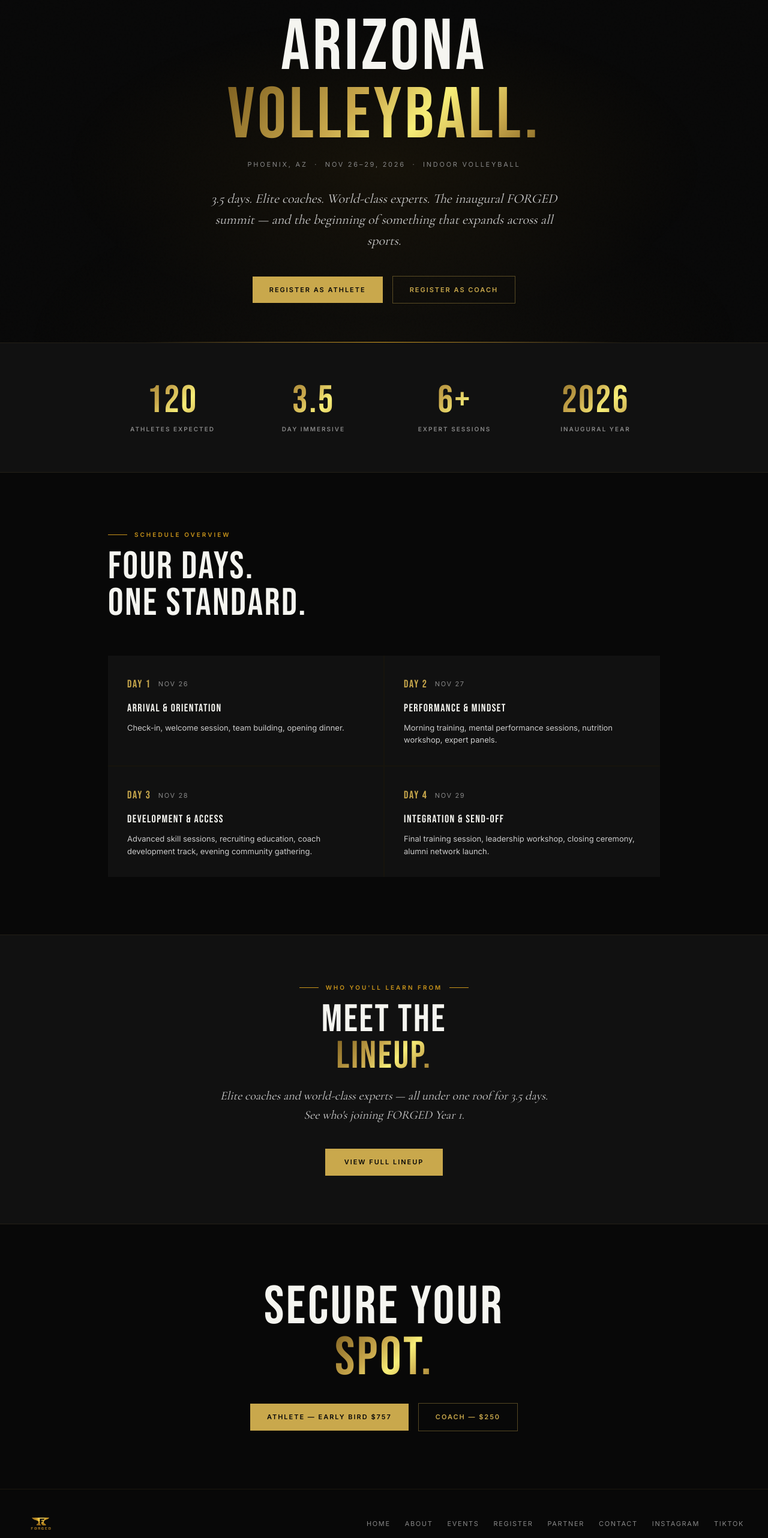
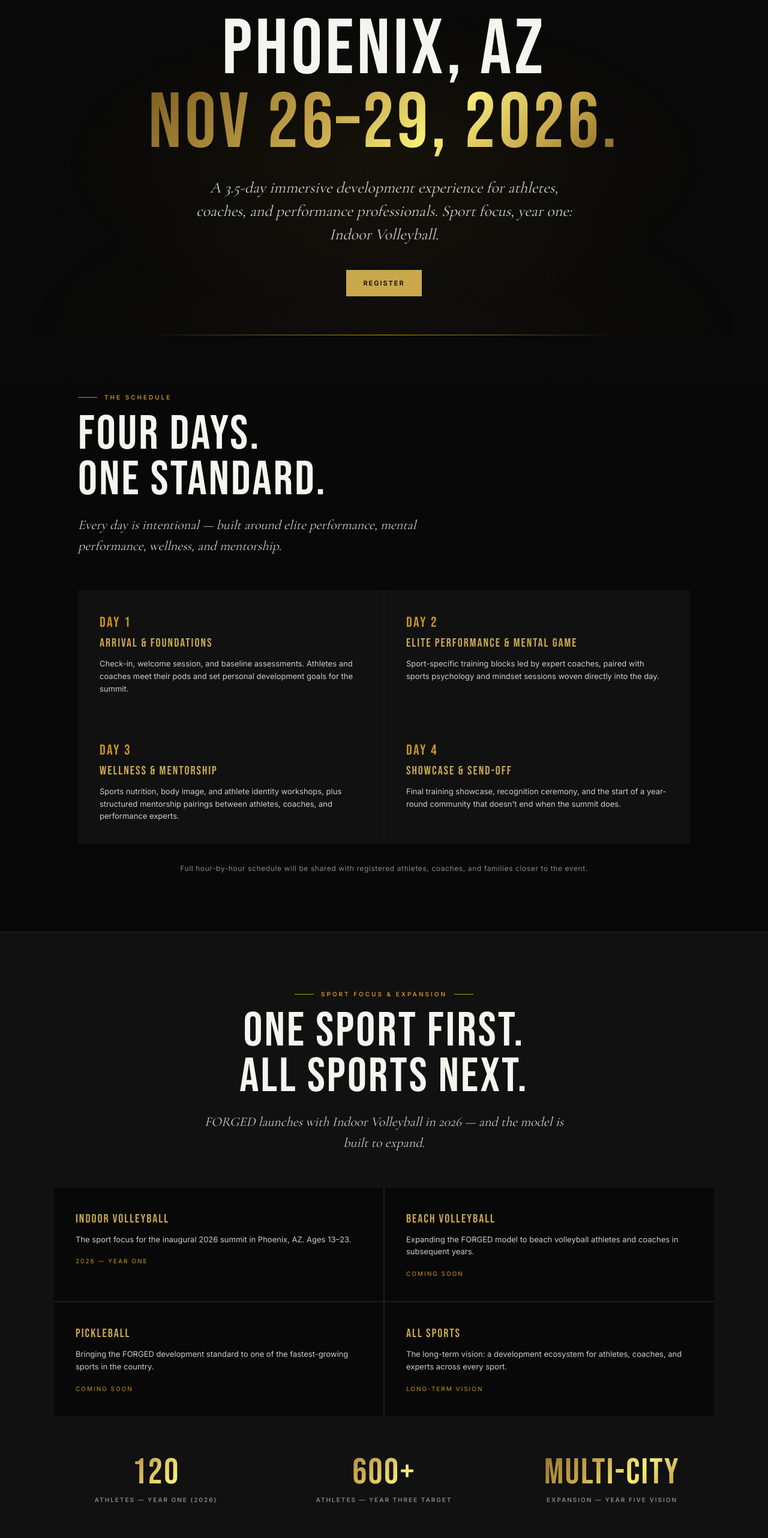
Before and after one commit to beforged26/forged-site, a Next.js app in the folder forged-site/: page /events in a window 1280 px wide. Shown: the part 162-2726 px from the top of the page at 60% size. Built offline with nearby package versions, Linux system fonts and the light colour scheme.

Commit message:
Update page.tsx

```diff
--- a/forged-site/src/app/events/page.tsx
+++ b/forged-site/src/app/events/page.tsx
@@ -1,21 +1,66 @@
 import type { Metadata } from "next";
+import Link from "next/link";
 import FadeUp from "@/components/FadeUp";
-import Link from "next/link";
 
 export const metadata: Metadata = {
-  title: "AZ — Volleyball | FORGED",
+  title: "Events — FORGED",
   description:
-    "FORGED inaugural summit — Phoenix, Arizona. November 26–29, 2026. Indoor Volleyball. 3.5 days of elite athlete and coach development.",
+    "FORGED 2026 — the inaugural elite athlete and coach development summit. Phoenix, AZ, November 26–29, 2026. Indoor Volleyball, expanding to all sports.",
 };
 
 const schedule = [
-  { day: "Day 1", date: "Nov 26", label: "Arrival & Orientation", desc: "Check-in, welcome session, team building, opening dinner." },
-  { day: "Day 2", date: "Nov 27", label: "Performance & Mindset", desc: "Morning training, mental performance sessions, nutrition workshop, expert panels." },
-  { day: "Day 3", date: "Nov 28", label: "Development & Access", desc: "Advanced skill sessions, recruiting education, coach development track, evening community gathering." },
-  { day: "Day 4", date: "Nov 29", label: "Integration & Send-Off", desc: "Final training session, leadership workshop, closing ceremony, alumni network launch." },
+  {
+    day: "Day 1",
+    title: "Arrival & Foundations",
+    desc: "Check-in, welcome session, and baseline assessments. Athletes and coaches meet their pods and set personal development goals for the summit.",
+  },
+  {
+    day: "Day 2",
+    title: "Elite Performance & Mental Game",
+    desc: "Sport-specific training blocks led by expert coaches, paired with sports psychology and mindset sessions woven directly into the day.",
+  },
+  {
+    day: "Day 3",
+    title: "Wellness & Mentorship",
+    desc: "Sports nutrition, body image, and athlete identity workshops, plus structured mentorship pairings between athletes, coaches, and performance experts.",
+  },
+  {
+    day: "Day 4",
+    title: "Showcase & Send-Off",
+    desc: "Final training showcase, recognition ceremony, and the start of a year-round community that doesn't end when the summit does.",
+  },
 ];
 
-export default function AZVolleyball() {
+const expansion = [
+  { stat: "120", label: "Athletes — Year One (2026)" },
+  { stat: "600+", label: "Athletes — Year Three Target" },
+  { stat: "Multi-City", label: "Expansion — Year Five Vision" },
+];
+
+const sports = [
+  {
+    title: "Indoor Volleyball",
+    desc: "The sport focus for the inaugural 2026 summit in Phoenix, AZ. Ages 13–23.",
+    tag: "2026 — Year One",
+  },
+  {
+    title: "Beach Volleyball",
+    desc: "Expanding the FORGED model to beach volleyball athletes and coaches in subsequent years.",
+    tag: "Coming Soon",
+  },
+  {
+    title: "Pickleball",
+    desc: "Bringing the FORGED development standard to one of the fastest-growing sports in the country.",
+    tag: "Coming Soon",
+  },
+  {
+    title: "All Sports",
+    desc: "The long-term vision: a development ecosystem for athletes, coaches, and experts across every sport.",
+    tag: "Long-Term Vision",
+  },
+];
+
+export default function Events() {
   return (
     <>
       {/* HERO */}
@@ -28,103 +73,133 @@
           }}
         />
         <p className="text-[11px] font-semibold tracking-[0.3em] uppercase text-gold-m mb-5 relative z-[1]">
-          Inaugural Event
+          The Inaugural Summit
         </p>
-        <h1 className="font-display text-[clamp(52px,10vw,120px)] leading-[0.95] tracking-[0.04em] text-cream mb-4 relative z-[1]">
-          ARIZONA
+        <h1 className="font-display text-[clamp(56px,11vw,130px)] leading-[0.95] tracking-[0.04em] text-cream mb-6 relative z-[1]">
+          PHOENIX, AZ
           <br />
-          <span className="gold-gradient-text">VOLLEYBALL.</span>
+          <span className="gold-gradient-text">NOV 26–29, 2026.</span>
         </h1>
-        <p className="text-[11px] tracking-[0.25em] uppercase text-muted mb-8 relative z-[1]">
-          Phoenix, AZ &nbsp;·&nbsp; Nov 26–29, 2026 &nbsp;·&nbsp; Indoor Volleyball
+        <p className="font-serif italic text-[clamp(18px,3vw,26px)] text-light max-w-[640px] mx-auto relative z-[1] leading-[1.5] mb-10">
+          A 3.5-day immersive development experience for athletes, coaches,
+          and performance professionals. Sport focus, year one: Indoor
+          Volleyball.
         </p>
-        <p className="font-serif italic text-[clamp(16px,2.5vw,22px)] text-light max-w-[580px] mx-auto relative z-[1] leading-[1.6] mb-10">
-          3.5 days. Elite coaches. World-class experts. The inaugural FORGED summit — and the beginning of something that expands across all sports.
-        </p>
-        <div className="flex items-center justify-center gap-4 flex-wrap relative z-[1]">
-          <Link href="/register/athlete" className="inline-block text-[11px] font-bold tracking-[0.18em] uppercase text-black bg-gold px-7 py-3.5 hover:bg-gold-m transition-colors">
-            Register as Athlete
+        <FadeUp className="relative z-[1]">
+          <Link
+            href="/register"
+            className="inline-block text-[11px] font-bold tracking-[0.18em] uppercase text-black bg-gold px-7 py-3.5 hover:bg-gold-m transition-colors"
+          >
+            Register
           </Link>
-          <Link href="/register/coach" className="inline-block text-[11px] font-bold tracking-[0.18em] uppercase text-gold border border-gold/40 px-7 py-3.5 hover:border-gold transition-colors">
-            Register as Coach
-          </Link>
-        </div>
+        </FadeUp>
       </section>
 
       <div className="gold-rule" />
 
-      {/* QUICK STATS */}
-      <div className="bg-dark border-y border-gold/10 py-16 px-6 md:px-10">
-        <div className="max-w-[900px] mx-auto grid gap-10 text-center" style={{ gridTemplateColumns: "repeat(auto-fit, minmax(160px, 1fr))" }}>
-          {[
-            { num: "120", label: "Athletes Expected" },
-            { num: "3.5", label: "Day Immersive" },
-            { num: "6+", label: "Expert Sessions" },
-            { num: "2026", label: "Inaugural Year" },
-          ].map((s) => (
-            <FadeUp key={s.label}>
-              <div className="font-display text-[clamp(40px,6vw,64px)] tracking-[0.04em] gold-gradient-text leading-none mb-2">{s.num}</div>
-              <div className="text-[10px] font-semibold tracking-[0.2em] uppercase text-muted">{s.label}</div>
-            </FadeUp>
-          ))}
-        </div>
-      </div>
-
       {/* SCHEDULE */}
-      <FadeUp className="max-w-[1000px] mx-auto px-6 md:px-10 py-24">
-        <p className="section-eyebrow">Schedule Overview</p>
-        <h2 className="font-display text-[clamp(36px,6vw,64px)] tracking-[0.04em] leading-[0.95] text-cream mb-14">
+      <FadeUp className="max-w-[1100px] mx-auto px-6 md:px-10 py-24">
+        <p className="section-eyebrow">The Schedule</p>
+        <h2 className="font-display text-[clamp(42px,7vw,80px)] tracking-[0.04em] leading-[0.95] text-cream mb-5">
           FOUR DAYS.
           <br />
           ONE STANDARD.
         </h2>
+        <p className="font-serif italic text-[clamp(18px,2.5vw,22px)] text-light max-w-[640px] leading-[1.6] mb-14">
+          Every day is intentional — built around elite performance, mental
+          performance, wellness, and mentorship.
+        </p>
+
         <div className="grid gap-[2px] bg-gold/[0.08] grid-cols-1 md:grid-cols-2">
           {schedule.map((s) => (
-            <FadeUp key={s.day} className="bg-dark p-8 border-t-2 border-transparent hover:border-gold-m hover:bg-dark2 transition-colors">
-              <div className="flex items-center gap-3 mb-3">
-                <span className="font-display text-gold text-lg tracking-[0.1em]">{s.day}</span>
-                <span className="text-[11px] text-muted tracking-[0.15em] uppercase">{s.date}</span>
-              </div>
-              <div className="font-display text-lg tracking-[0.08em] text-cream mb-2">{s.label}</div>
+            <FadeUp key={s.day} className="bg-dark p-9 border-t-2 border-transparent transition-colors hover:border-gold-m hover:bg-dark2">
+              <div className="font-display text-2xl tracking-[0.1em] text-gold-m mb-1">{s.day}</div>
+              <div className="font-display text-xl tracking-[0.1em] text-gold mb-2.5">{s.title}</div>
               <p className="text-[13px] text-light leading-[1.6]">{s.desc}</p>
             </FadeUp>
           ))}
         </div>
+        <p className="text-[12px] text-muted text-center mt-8 tracking-[0.05em]">
+          Full hour-by-hour schedule will be shared with registered
+          athletes, coaches, and families closer to the event.
+        </p>
       </FadeUp>
 
-      {/* LINEUP CTA */}
-      <div className="bg-dark border-y border-gold/10 py-20 px-6 md:px-10 text-center">
-        <FadeUp>
-          <p className="section-eyebrow center justify-center">Who You&apos;ll Learn From</p>
-          <h2 className="font-display text-[clamp(36px,6vw,64px)] tracking-[0.04em] leading-[0.95] text-cream mb-5">
-            MEET THE
+      {/* SPORT FOCUS / EXPANSION */}
+      <div className="bg-dark border-y border-gold/10 py-24 px-6 md:px-10">
+        <div className="max-w-[1100px] mx-auto">
+          <p className="section-eyebrow center justify-center">Sport Focus &amp; Expansion</p>
+          <h2 className="font-display text-center text-[clamp(42px,7vw,80px)] tracking-[0.04em] leading-[0.95] text-cream mb-5">
+            ONE SPORT FIRST.
             <br />
-            <span className="gold-gradient-text">LINEUP.</span>
+            ALL SPORTS NEXT.
           </h2>
-          <p className="font-serif italic text-[clamp(16px,2vw,20px)] text-light max-w-[560px] mx-auto mb-10 leading-[1.6]">
-            Elite coaches and world-class experts — all under one roof for 3.5 days. See who&apos;s joining FORGED Year 1.
+          <p className="font-serif italic text-[clamp(18px,2.5vw,22px)] text-light max-w-[640px] mx-auto text-center leading-[1.6] mb-14">
+            FORGED launches with Indoor Volleyball in 2026 — and the model is
+            built to expand.
           </p>
-          <Link href="/events/az-volleyball/lineup" className="inline-block text-[11px] font-bold tracking-[0.18em] uppercase text-black bg-gold px-8 py-3.5 hover:bg-gold-m transition-colors">
-            View Full Lineup
-          </Link>
-        </FadeUp>
+
+          <div className="grid gap-[2px] bg-gold/[0.08] grid-cols-1 md:grid-cols-2 mb-16">
+            {sports.map((s) => (
+              <FadeUp key={s.title} className="bg-black p-9 border-t-2 border-transparent transition-colors hover:border-gold-m">
+                <div className="font-display text-xl tracking-[0.1em] text-gold mb-2.5">{s.title}</div>
+                <p className="text-[13px] text-light leading-[1.6] mb-3">{s.desc}</p>
+                <span className="inline-block text-[10px] tracking-[0.2em] uppercase text-gold-m">{s.tag}</span>
+              </FadeUp>
+            ))}
+          </div>
+
+          <div className="grid gap-10 text-center" style={{ gridTemplateColumns: "repeat(auto-fit, minmax(180px, 1fr))" }}>
+            {expansion.map((e) => (
+              <FadeUp key={e.label}>
+                <div className="font-display text-[clamp(36px,5vw,60px)] tracking-[0.04em] gold-gradient-text leading-none mb-2">
+                  {e.stat}
+                </div>
+                <div className="text-[10px] font-semibold tracking-[0.2em] uppercase text-muted">{e.label}</div>
+              </FadeUp>
+            ))}
+          </div>
+        </div>
       </div>
 
+      {/* LOCATION */}
+      <FadeUp className="max-w-[1100px] mx-auto px-6 md:px-10 py-24 text-center">
+        <p className="section-eyebrow center justify-center">Location</p>
+        <h2 className="font-display text-[clamp(42px,7vw,80px)] tracking-[0.04em] leading-[0.95] text-cream mb-5">
+          PHOENIX,
+          <br />
+          ARIZONA.
+        </h2>
+        <p className="font-serif italic text-[clamp(18px,2.5vw,22px)] text-light max-w-[640px] mx-auto leading-[1.6]">
+          Thanksgiving weekend, 2026. Exact venue details, travel
+          recommendations, and lodging information will be shared directly
+          with registered athletes, coaches, and families.
+        </p>
+      </FadeUp>
+
+      <div className="gold-rule" />
+
       {/* BOTTOM CTA */}
-      <div className="px-6 md:px-10 py-24 text-center">
+      <div className="px-6 md:px-10 py-28 text-center bg-black">
         <FadeUp>
-          <h2 className="font-display text-[clamp(42px,7vw,90px)] tracking-[0.04em] leading-[0.95] text-cream mb-5">
-            SECURE YOUR
+          <h2 className="font-display text-[clamp(48px,9vw,110px)] tracking-[0.04em] leading-[0.95] mb-5">
+            SAVE YOUR
             <br />
             <span className="gold-gradient-text">SPOT.</span>
           </h2>
         </FadeUp>
-        <FadeUp className="flex items-center justify-center gap-4 flex-wrap mt-8">
-          <Link href="/register/athlete" className="inline-block text-[11px] font-bold tracking-[0.18em] uppercase text-black bg-gold px-7 py-3.5 hover:bg-gold-m transition-colors">
-            Athlete — Early Bird $757
-          </Link>
-          <Link href="/register/coach" className="inline-block text-[11px] font-bold tracking-[0.18em] uppercase text-gold border border-gold/40 px-7 py-3.5 hover:border-gold transition-colors">
-            Coach — $250
+        <FadeUp>
+          <p className="text-sm text-muted tracking-[0.08em] mb-12 max-w-[560px] mx-auto">
+            Spots for the inaugural FORGED summit are limited. Register now to
+            reserve your place.
+          </p>
+        </FadeUp>
+        <FadeUp>
+          <Link
+            href="/register"
+            className="inline-block text-[11px] font-bold tracking-[0.18em] uppercase text-black bg-gold px-7 py-3.5 hover:bg-gold-m transition-colors"
+          >
+            Register
           </Link>
         </FadeUp>
       </div>
```
